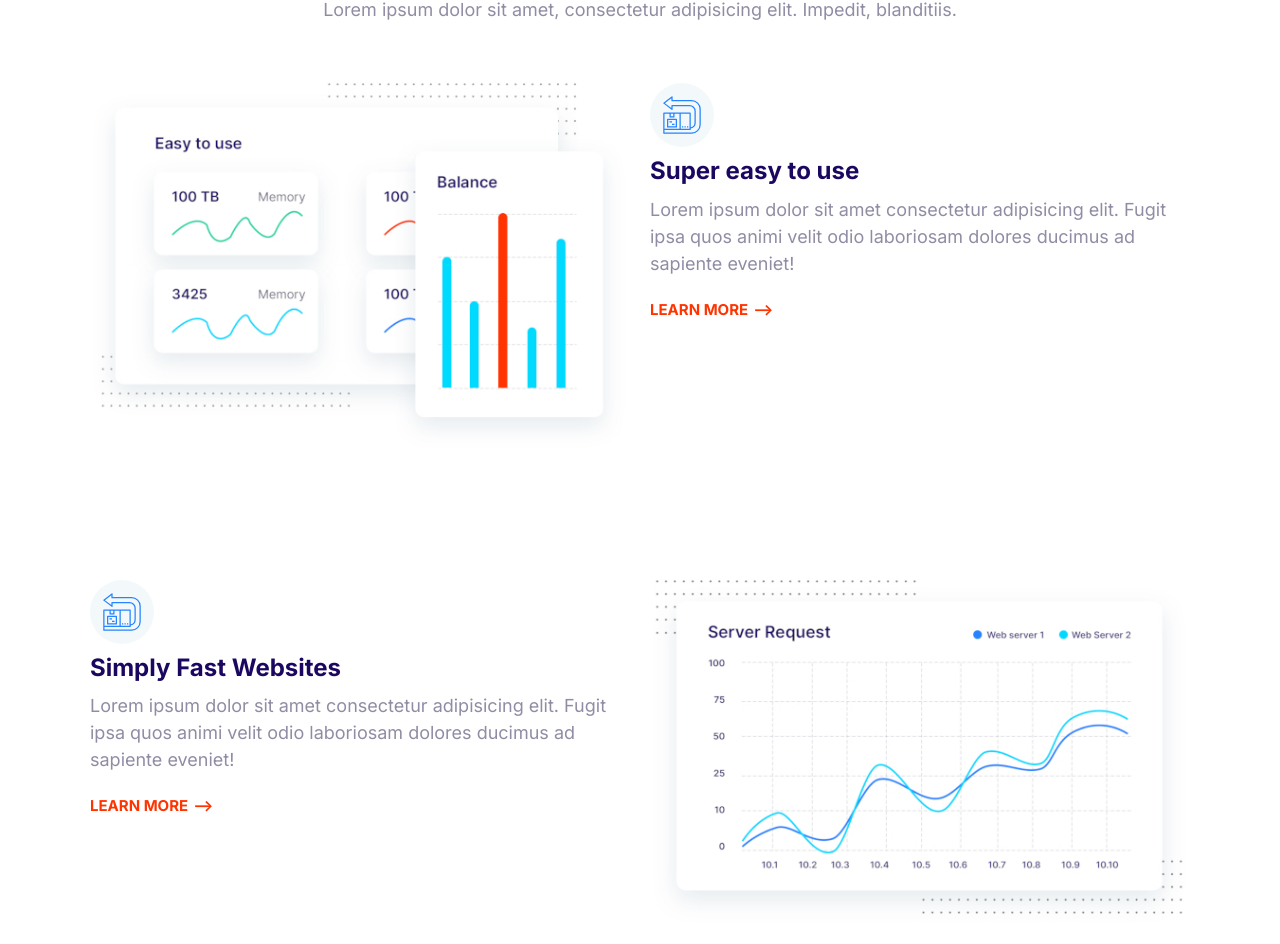
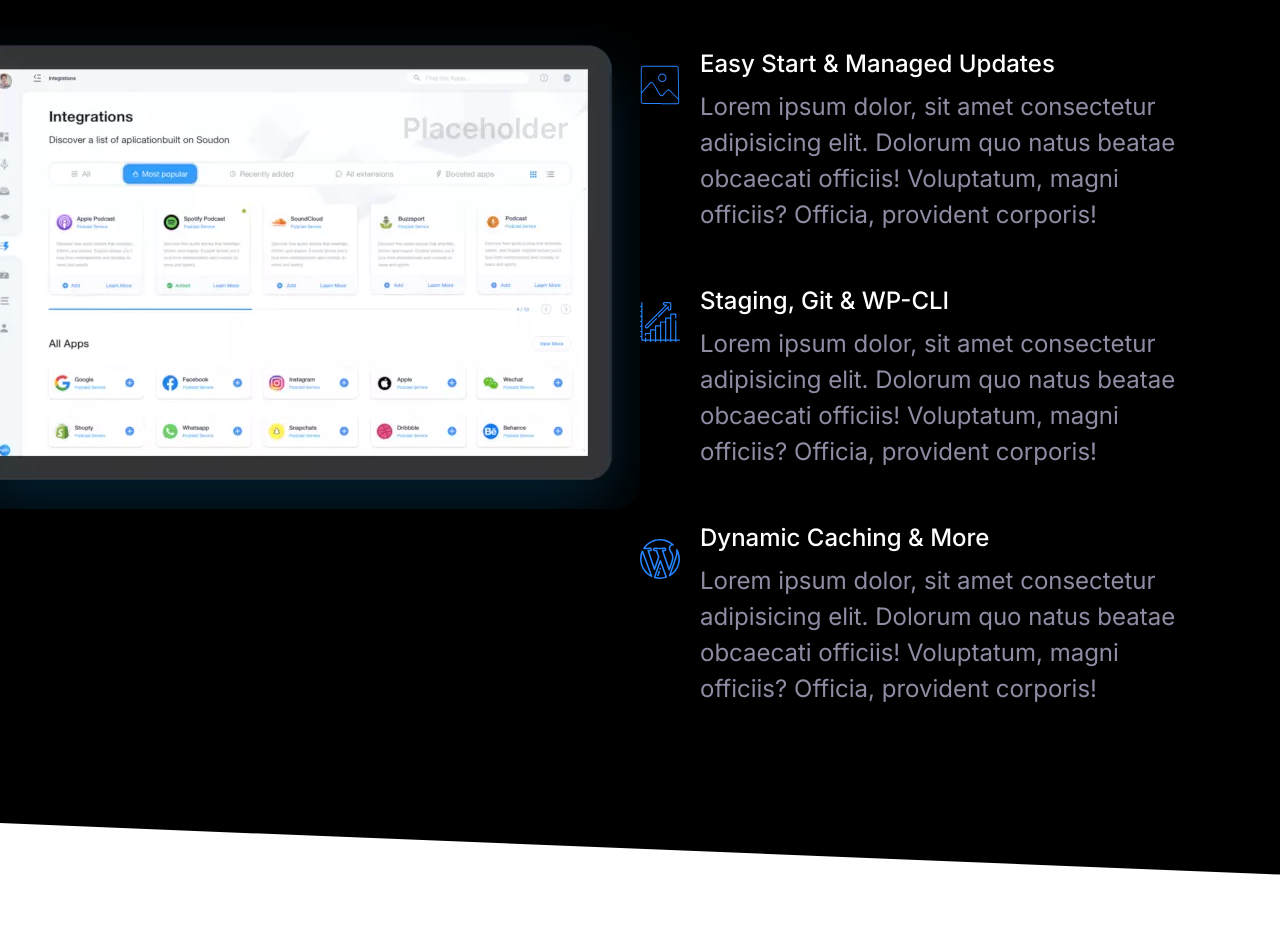
Before and after one commit to CDiala/mehostee, a plain HTML site: page index.html in a window 1280 px wide. Shown: the part 155-1099 px from the top of the page. After the commit the page ends 1030 px from the top, so only its background shows below. Drawn offline with Linux system fonts and the light colour scheme.

Commit message:
Created the showcase block.

```diff
--- a/css/styles.css
+++ b/css/styles.css
@@ -18,6 +18,11 @@
 }
 
 /* Typography */
+::selection {
+  background-color: var(--color-primary);
+  color: var(--color-plain);
+}
+
 html {
   font-size: 62.5%;
 }
@@ -50,6 +55,7 @@ h2 {
 
 h3 {
   font-size: 3rem;
+  font-weight: 500;
 }
 
 p {
@@ -456,6 +462,7 @@ a {
 /* Media */
 .media {
   display: flex;
+  margin-bottom: 3rem;
 }
 
 .media__title {
@@ -780,30 +787,32 @@ a {
   ); */
 }
 
-.block--dark .block__heading {
+.block--dark h1,
+.block--dark h2,
+.block--dark h3 {
   color: var(--color-plain);
 }
 
 .block--skew-right {
-  clip-path: polygon(0% 0%, 100% 0%, 100% 100%, 0% 80%);
-  padding-bottom: calc(var(--block-padding) + 8rem);
+  clip-path: polygon(0% 0%, 100% 0%, 100% 100%, 0% 95%);
+  padding-bottom: calc(var(--block-padding) + 3rem);
 }
 
 .block--skew-left {
-  clip-path: polygon(0% 0%, 100% 0%, 100% 80%, 0% 100%);
-  padding-bottom: calc(var(--block-padding) + 8rem);
+  clip-path: polygon(0% 0%, 100% 0%, 100% 95%, 0% 100%);
+  padding-bottom: calc(var(--block-padding) + 3rem);
 }
 
 .block--skew-top-right {
-  clip-path: polygon(0% 0%, 100% 20%, 100% 100%, 0% 100%);
-  padding-top: calc(var(--block-padding) + 8rem);
+  clip-path: polygon(0% 0%, 100% 5%, 100% 100%, 0% 100%);
+  padding-top: calc(var(--block-padding) + 3rem);
 }
 
 .block--skew-top-left {
-  clip-path: polygon(0% 20%, 100% 0%, 100% 100%, 0% 100%);
+  clip-path: polygon(0% 5%, 100% 0%, 100% 100%, 0% 100%);
   position: relative;
   top: -6rem;
-  padding-top: calc(var(--block-padding) + 8rem);
+  padding-top: calc(var(--block-padding) + 3rem);
   /* z-index: -5; */
 }
 
@@ -875,10 +884,6 @@ a {
 }
 
 /* Hero */
-.hero {
-  clip-path: polygon(0% 0%, 100% 0%, 100% 90%, 0% 100%);
-}
-
 .hero__image {
   width: 100%;
 }
@@ -1021,3 +1026,41 @@ a {
     order: 2;
   }
 }
+
+/* Showcase Block */
+.block-showcase h2 {
+  margin-bottom: 4rem;
+}
+
+.block-showcase p {
+  color: var(--color-body);
+}
+
+.block-showcase .media:first-of-type {
+  margin-top: 4rem;
+}
+
+.block-showcase__image {
+  border-radius: 25px;
+  width: 100%;
+}
+
+@media screen and (min-width: 768px) {
+  .block-showcase .grid {
+    grid-template-columns: repeat(2, 50%);
+  }
+
+  .block-showcase picture {
+    justify-self: end;
+  }
+
+  /* .block-showcase .media, */
+  .block-showcase .media:first-of-type {
+    margin-top: 0;
+  }
+
+  .block-showcase__image {
+    max-width: 700px;
+    width: auto;
+  }
+}
--- a/index.html
+++ b/index.html
@@ -14,95 +14,67 @@
 
 <body>
 
-    <section class="block container">
+    <section class="block block--dark block--skew-right  block-showcase">
         <header class="block__header">
-            <h2>Host on the Cloud to Keep Growing</h2>
-            <p>Lorem ipsum dolor sit amet, consectetur adipisicing elit. Impedit, blanditiis.</p>
+            <h2>
+                User-Friendly Control Panel
+            </h2>
         </header>
-        <article class="grid grid--cols-2 feature">
-            <div class="feature__content">
-                <span class="icon-container">
+        <div class="container grid grid--cols-2">
+            <picture>
+                <source type="image/webp" srcset="images/ipad.webp 1x, images/ipad@2x.webp 2x">
+                <source type="image/png" srcset="images/ipad.png 1x, images/ipad@2x.png 2x">
+                <img class="block-showcase__image" src="images/ipad.png" alt="">
+            </picture>
+            <ul class="list">
+                <li>
+                    <div class="media">
+                        <div class="media__image">
                             <svg class="icon icon--primary">
-                        <use xlink:href="images/sprite.svg#easy"></use>
+                                <use xlink:href="images/sprite.svg#snap"></use>
                             </svg>
-                </span>
-                <div>
-                    <h3 class="feature__heading">Super easy to use</h3>
-                    <p>Lorem ipsum dolor sit amet consectetur adipisicing elit. Fugit ipsa quos animi velit odio
-                        laboriosam
-                        dolores ducimus ad sapiente eveniet!</p>
-                    <a href="#" class="link-arrow">Learn More</a>
+                        </div>
+                        <div class="media__body">
+                            <h3 class="media__title">Easy Start & Managed Updates</h3>
+                            <p>Lorem ipsum dolor, sit amet consectetur adipisicing elit. Dolorum quo natus beatae
+                                obcaecati
+                                officiis! Voluptatum, magni officiis? Officia, provident corporis!</p>
                         </div>
                     </div>
-            <picture>
-                <source type="image/webp" srcset="images/easy.webp 1x, images/easy@2x.webp 2x">
-                <source type="image/jpg" srcset="images/easy.jpg 1x, images/easy@2x.jpg 2x">
-                <img class="feature__image" src="./images/easy.jpg" alt="">
-            </picture>
-        </article>
-        <article class="grid grid--cols-2 feature">
-            <div class="feature__content">
-                <span class="icon-container">
+                </li>
+                <li>
+                    <div class="media">
+                        <div class="media__image">
                             <svg class="icon icon--primary">
-                        <use xlink:href="images/sprite.svg#easy"></use>
+                                <use xlink:href="images/sprite.svg#growth"></use>
                             </svg>
-                </span>
-                <div>
-                    <h3 class="feature__heading">Simply Fast Websites</h3>
-                    <p>Lorem ipsum dolor sit amet consectetur adipisicing elit. Fugit ipsa quos animi velit odio
-                        laboriosam
-                        dolores ducimus ad sapiente eveniet!</p>
-                    <a href="#" class="link-arrow">Learn More</a>
+                        </div>
+                        <div class="media__body">
+                            <h3 class="media__title">Staging, Git & WP-CLI</h3>
+                            <p>Lorem ipsum dolor, sit amet consectetur adipisicing elit. Dolorum quo natus beatae
+                                obcaecati
+                                officiis! Voluptatum, magni officiis? Officia, provident corporis!</p>
                         </div>
                     </div>
-            <picture>
-                <source type="image/webp" srcset="images/fast.webp 1x, images/fast@2x.webp 2x">
-                <source type="image/jpg" srcset="images/fast.jpg 1x, images/fast@2x.jpg 2x">
-                <img class="feature__image" src="./images/fast.jpg" alt="">
-            </picture>
-        </article>
-        <article class="grid grid--cols-2 feature">
-            <div class="feature__content">
-                <span class="icon-container">
+                </li>
+                <li>
+                    <div class="media">
+                        <div class="media__image">
                             <svg class="icon icon--primary">
-                        <use xlink:href="images/sprite.svg#easy"></use>
+                                <use xlink:href="images/sprite.svg#wordpress"></use>
                             </svg>
-                </span>
-                <div>
-                    <h3 class="feature__heading">Wordpress Made Easy</h3>
-                    <p>Lorem ipsum dolor sit amet consectetur adipisicing elit. Fugit ipsa quos animi velit odio
-                        laboriosam
-                        dolores ducimus ad sapiente eveniet!</p>
-                    <a href="#" class="link-arrow">Learn More</a>
+                        </div>
+                        <div class="media__body">
+                            <h3 class="media__title">Dynamic Caching & More</h3>
+                            <p>Lorem ipsum dolor, sit amet consectetur adipisicing elit. Dolorum quo natus beatae
+                                obcaecati
+                                officiis! Voluptatum, magni officiis? Officia, provident corporis!</p>
                         </div>
                     </div>
-            <picture>
-                <source type="image/webp" srcset="images/wordpress.webp 1x, images/wordpress@2x.webp 2x">
-                <source type="image/jpg" srcset="images/wordpress.jpg 1x, images/wordpress@2x.jpg 2x">
-                <img class="feature__image" src="./images/wordpress.jpg" alt="">
-            </picture>
-        </article>
-        <article class="grid grid--cols-2 feature">
-            <div class="feature__content">
-                <span class="icon-container">
-                    <svg class="icon icon--primary">
-                        <use xlink:href="images/sprite.svg#easy"></use>
-                    </svg>
-                </span>
-                <div>
-                    <h3 class="feature__heading">Wordpress Made Easy</h3>
-                    <p>Lorem ipsum dolor sit amet consectetur adipisicing elit. Fugit ipsa quos animi velit odio
-                        laboriosam
-                        dolores ducimus ad sapiente eveniet!</p>
-                    <a href="#" class="link-arrow">Learn More</a>
+                </li>
+            </ul>
         </div>
-            </div>
-            <picture>
-                <source type="image/webp" srcset="images/support.webp 1x, images/support@2x.webp 2x">
-                <source type="image/jpg" srcset="images/support.jpg 1x, images/support@2x.jpg 2x">
-                <img class="feature__image" src="./images/support.jpg" alt="">
-            </picture>
-        </article>
+
     </section>
 
     <script src="js/main.js"></script>
```
Also changed, not shown: components/showcase-block.html (added, +62 -0 lines), images/ipad.png (added), images/ipad.webp (added), images/ipad@2x.png (added), images/ipad@2x.webp (added). Lines whose indentation alone changed are shown as unchanged.
